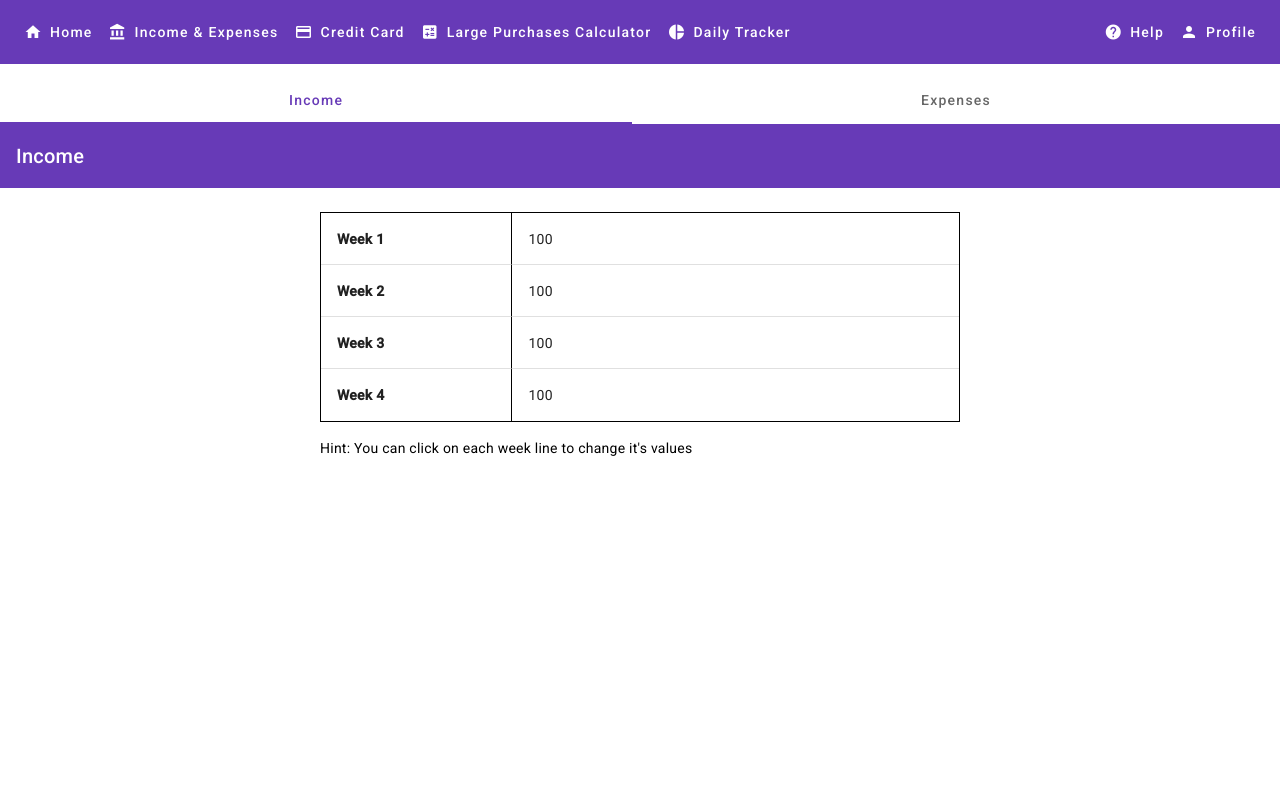
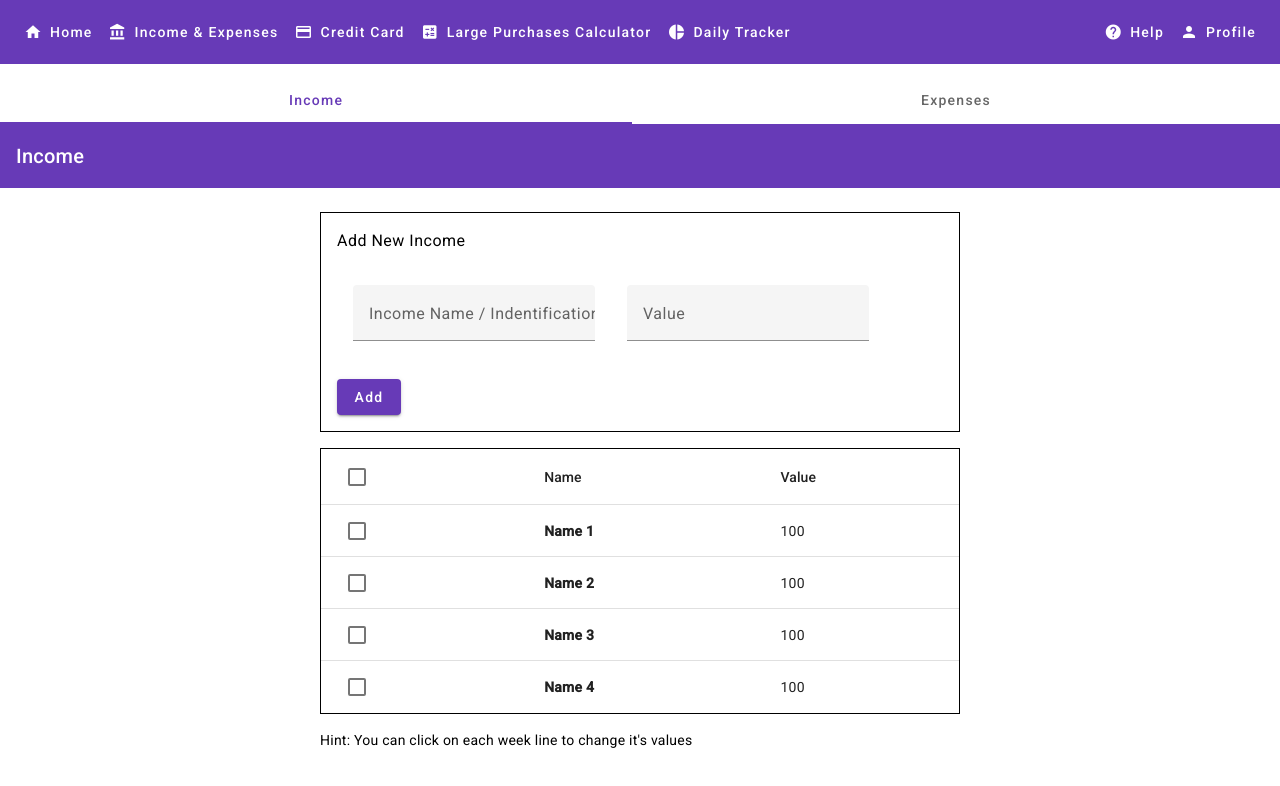
Before and after one commit to persset/budget, an Angular app: page /income in a window 1280 px wide. Shown: the top 786 px of the page. Built offline with nearby package versions, Linux system fonts and the light colour scheme.

Commit message:
Add: Create mini-form to add new incomes to the income table

```diff
--- a/src/app/income-expenses/income-expenses.component.css
+++ b/src/app/income-expenses/income-expenses.component.css
@@ -17,3 +17,20 @@
     border-right: 1px solid black;
     width: 30%;
 }
+
+.income-add {
+    border: 1px solid black;
+    padding: 1rem;
+    margin-bottom: 1rem;
+}
+
+.add-income-fields {
+    margin: 1rem;
+    width: 40%;
+    height: 15%;
+}
+
+.add-income-button {
+    width: 20%;
+    height: 15%;
+}
--- a/src/app/income-expenses/income-expenses.component.html
+++ b/src/app/income-expenses/income-expenses.component.html
@@ -5,11 +5,40 @@
             <mat-tab label="Income">
                 <mat-toolbar color="primary" id="income-toolbar">Income</mat-toolbar>
                 <div class="income-div">
+                    <div class="income-add">
+                        <h4>Add New Income</h4>
+                        <mat-form-field class="add-income-fields">
+                            <mat-label>Income Name / Indentification</mat-label>
+                            <input matInput required="">
+                        </mat-form-field>
+                        <mat-form-field class="add-income-fields">
+                            <mat-label>Value</mat-label>
+                            <input matInput>
+                        </mat-form-field>
+                        <button mat-raised-button color="primary" id="add-income-button"
+                            (click)="addIncome()">Add</button>
+                    </div>
                     <table mat-table [dataSource]="dataSource" class="income-table">
-                        <!-- Week Column -->
-                        <ng-container matColumnDef="week">
-                            <th mat-header-cell *matHeaderCellDef>Week</th>
-                            <td mat-cell *matCellDef="let element"><b>{{element.week}}</b></td>
+                        <!-- Checkbox Column -->
+                        <ng-container matColumnDef="select">
+                            <th mat-header-cell *matHeaderCellDef>
+                                <mat-checkbox (change)="$event ? toggleAllRows() : null"
+                                    [checked]="selection.hasValue() && isAllSelected()"
+                                    [indeterminate]="selection.hasValue() && !isAllSelected()"
+                                    [aria-label]="checkboxLabel()">
+                                </mat-checkbox>
+                            </th>
+                            <td mat-cell *matCellDef="let row">
+                                <mat-checkbox (click)="$event.stopPropagation()"
+                                    (change)="$event ? selection.toggle(row) : null"
+                                    [checked]="selection.isSelected(row)" [aria-label]="checkboxLabel(row)">
+                                </mat-checkbox>
+                            </td>
+                        </ng-container>
+                        <!-- Expense Name Column -->
+                        <ng-container matColumnDef="name">
+                            <th mat-header-cell *matHeaderCellDef>Name</th>
+                            <td mat-cell *matCellDef="let element"><b>{{element.name}}</b></td>
                         </ng-container>
 
                         <!-- Value Column -->
@@ -17,8 +46,9 @@
                             <th mat-header-cell *matHeaderCellDef>Value</th>
                             <td mat-cell *matCellDef="let element">{{element.value}}</td>
                         </ng-container>
-                        <tr mat-row (click)="clickedRows.add(row)" [class.demo-row-is-clicked]="clickedRows.has(row)"
-                            *matRowDef="let row; columns: displayedColumns;"></tr>
+                        <tr mat-header-row *matHeaderRowDef="displayedColumns"></tr>
+                        <tr mat-row *matRowDef="let row; columns: displayedColumns;" (click)="selection.toggle(row)">
+                        </tr>
                     </table>
                     <p>Hint: You can click on each week line to change it's values</p>
                 </div>
--- a/src/app/income-expenses/income-expenses.component.ts
+++ b/src/app/income-expenses/income-expenses.component.ts
@@ -4,20 +4,25 @@ import { MatTabsModule } from '@angular/material/tabs';
 import { HeaderComponent } from '../header/header.component';
 import { FormsModule } from '@angular/forms';
 import { MatToolbarModule } from '@angular/material/toolbar';
-import { MatTableModule } from '@angular/material/table';
+import { MatTableDataSource, MatTableModule } from '@angular/material/table';
 import { MatButtonModule } from '@angular/material/button';
 import { MatIconModule } from '@angular/material/icon';
+import { MatInputModule } from '@angular/material/input';
+import { MatFormFieldModule } from '@angular/material/form-field';
+import { SelectionModel } from '@angular/cdk/collections';
+import { MatCheckboxModule } from '@angular/material/checkbox';
 
-export interface PeriodicElement {
-  week: string;
+export interface Expense {
+  id: number;
+  name: string;
   value: number;
 }
 
-const ELEMENT_DATA: PeriodicElement[] = [
-  { week: 'Week 1', value: 100 },
-  { week: 'Week 2', value: 100 },
-  { week: 'Week 3', value: 100 },
-  { week: 'Week 4', value: 100 },
+const ELEMENT_DATA: Expense[] = [
+  { id: 1, name: 'Name 1', value: 100 },
+  { id: 2, name: 'Name 2', value: 100 },
+  { id: 3, name: 'Name 3', value: 100 },
+  { id: 4, name: 'Name 4', value: 100 },
 ];
 @Component({
   selector: 'app-income-expenses',
@@ -31,12 +36,44 @@ const ELEMENT_DATA: PeriodicElement[] = [
     MatTableModule,
     MatButtonModule,
     MatIconModule,
+    MatFormFieldModule,
+    MatInputModule,
+    MatCheckboxModule,
   ],
   templateUrl: './income-expenses.component.html',
   styleUrls: ['./income-expenses.component.css'],
 })
 export class IncomeExpensesComponent {
-  displayedColumns: string[] = ['week', 'value'];
-  dataSource = ELEMENT_DATA;
-  clickedRows = new Set<PeriodicElement>();
+  displayedColumns: string[] = ['select', 'name', 'value'];
+  dataSource = new MatTableDataSource<Expense>(ELEMENT_DATA);
+  selection = new SelectionModel<Expense>(true, []);
+
+  /** Whether the number of selected elements matches the total number of rows. */
+  isAllSelected() {
+    const numSelected = this.selection.selected.length;
+    const numRows = this.dataSource.data.length;
+    return numSelected === numRows;
+  }
+
+  /** Selects all rows if they are not all selected; otherwise clear selection. */
+  toggleAllRows() {
+    if (this.isAllSelected()) {
+      this.selection.clear();
+      return;
+    }
+
+    this.selection.select(...this.dataSource.data);
+  }
+
+  /** The label for the checkbox on the passed row */
+  checkboxLabel(row?: Expense): string {
+    if (!row) {
+      return `${this.isAllSelected() ? 'deselect' : 'select'} all`;
+    }
+    return `${this.selection.isSelected(row) ? 'deselect' : 'select'} row ${
+      row.id + 1
+    }`;
+  }
+
+  addIncome() {}
 }
```
